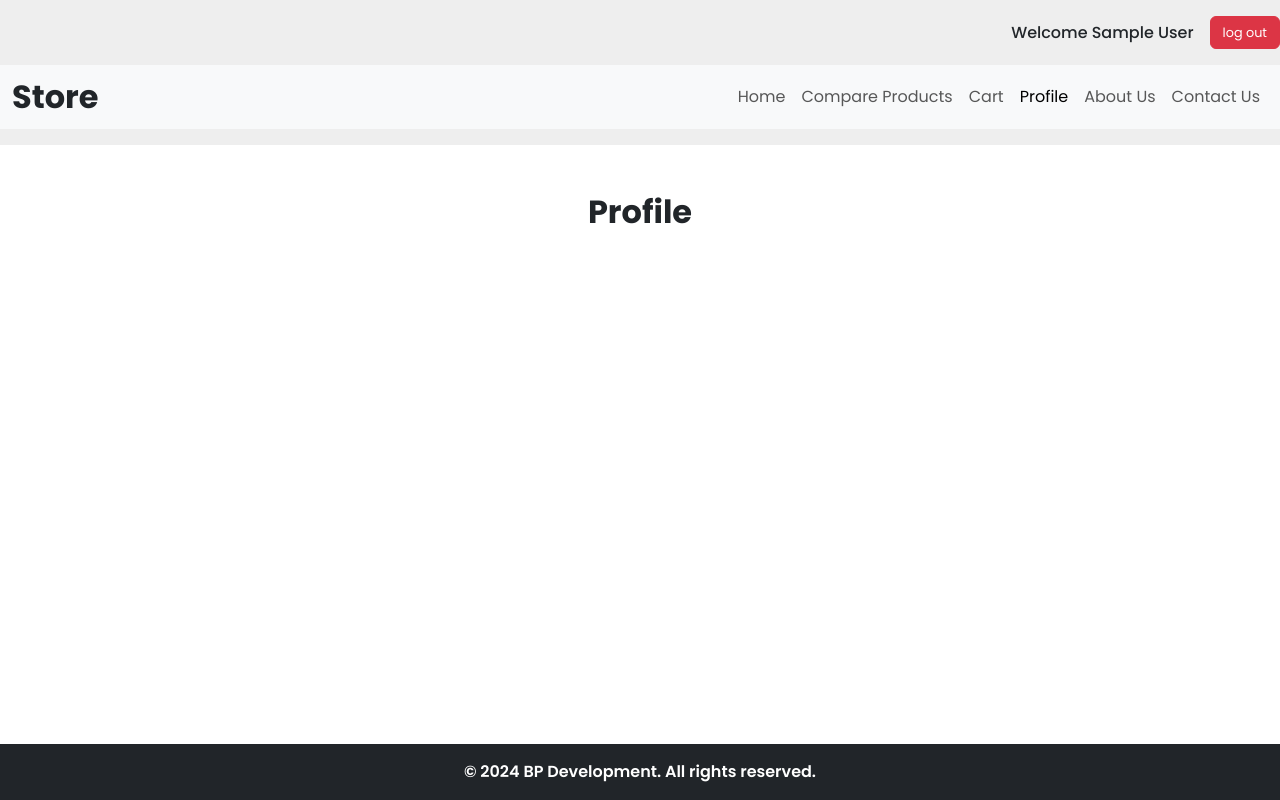
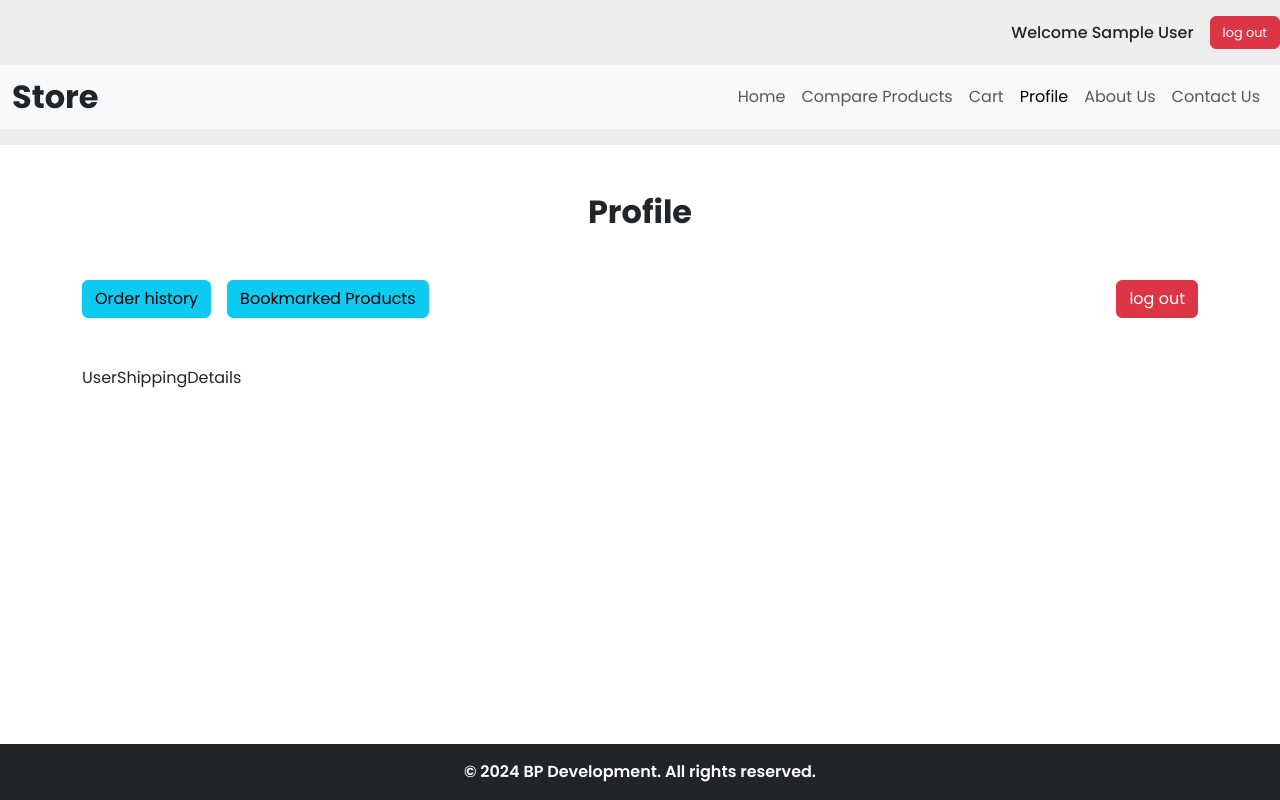
Before and after one commit to bojan-ski/react-products-store-dummy-json, a React (Vite) app: page /profile in a window 1280 px wide. Built offline with nearby package versions, Linux system fonts and the light colour scheme; no server answers; the database is empty; sample sign-in values are in the browser's storage.

Commit message:
start work or profile features. Profile.jsx updated, OrderHistory.jsx and BookmarkedProducts.jsx pages created. App.jsx routes updated

```diff
--- a/src/App.jsx
+++ b/src/App.jsx
@@ -10,6 +10,8 @@ import CompareProducts from "./pages/CompareProducts"
 import Cart from "./pages/Cart"
 import Checkout from "./pages/Checkout"
 import Profile from "./pages/Profile"
+import OrderHistory from "./pages/OrderHistory"
+import BookmarkedProducts from "./pages/BookmarkedProducts"
 import About from "./pages/About"
 import ContactUs from "./pages/ContactUs"
 import ErrorPage from "./pages/ErrorPage"
@@ -20,7 +22,7 @@ import PrivateRoute from "./private/PrivateRoute"
 // LOADERS
 import { loader as listOfProductsLoader } from "./pages/Dashboard"
 import { loader as selectedProductLoader } from "./pages/SelectedProduct"
-import { loader as userOrderHistoryLoader } from "./pages/Profile"
+import { loader as userOrderHistoryLoader } from "./pages/OrderHistory"
 
 
 const router = createBrowserRouter([
@@ -75,9 +77,28 @@ const router = createBrowserRouter([
       // },
       {
         path: 'profile',
-        element: <Profile />,
-        loader: userOrderHistoryLoader
+        children: [
+          {
+            index: true,
+            element: <Profile />,
+          },
+          {
+            path: 'order-history',
+            // element: <OrderHistory />,
+            element: <PrivateRoute><OrderHistory /></PrivateRoute>,
+            loader: userOrderHistoryLoader
+          },
+          {
+            path: 'bookmarked-products',
+            element: <PrivateRoute><BookmarkedProducts /></PrivateRoute>,
+          },
+        ]
       },
+      // {
+      //   path: 'profile/order-history',
+      //   element: <OrderHistory />,
+      //   loader: userOrderHistoryLoader
+      // },
       {
         path: 'about',
         element: <About />,
--- a/src/api/fetchUserOrderHistoryFromDB.js
+++ b/src/api/fetchUserOrderHistoryFromDB.js
@@ -18,7 +18,7 @@ const fetchUserOrderHistoryFromDB = async () => {
         let userOrderHistory = []
 
         querySnapshot.forEach((order) => {
-            console.log(order);
+            // console.log(order);
             return userOrderHistory.push({
                 id: order.id,
                 data: order.data()
--- /dev/null
+++ b/src/components/profilePage/UserShippingDetails.jsx
@@ -0,0 +1,9 @@
+const UserShippingDetails = () => {
+  return (
+    <section className="my-5">
+        UserShippingDetails
+    </section>
+  )
+}
+
+export default UserShippingDetails
--- /dev/null
+++ b/src/pages/BookmarkedProducts.jsx
@@ -0,0 +1,9 @@
+
+
+const BookmarkedProducts = () => {
+  return (
+    <div>BookmarkedProducts</div>
+  )
+}
+
+export default BookmarkedProducts
--- /dev/null
+++ b/src/pages/OrderHistory.jsx
@@ -0,0 +1,36 @@
+import { Link, useLoaderData } from "react-router-dom"
+// api func
+import fetchUserOrderHistoryFromFirebase from '../api/fetchUserOrderHistoryFromDB'
+// components
+import PageHeader from "../components/PageHeader"
+
+
+// LOADER
+export const loader = async () => {
+    const userOrderHistory = await fetchUserOrderHistoryFromFirebase()
+    console.log(userOrderHistory);
+    return userOrderHistory
+}
+
+import React from 'react'
+
+const OrderHistory = () => {
+    // const userOrderHistory = useLoaderData()
+    // console.log(userOrderHistory);
+
+
+    return (
+        <div className="order-history-page">
+            <div className="container">
+
+                <PageHeader page="Order History" />
+
+                <section>
+
+                </section>
+            </div>
+        </div>
+    )
+}
+
+export default OrderHistory
--- a/src/pages/Profile.jsx
+++ b/src/pages/Profile.jsx
@@ -1,10 +1,11 @@
-import { useLoaderData } from "react-router-dom"
+import { Link, useLoaderData } from "react-router-dom"
 // context
 import { useGlobalContext } from "../context"
 // api func
 import fetchUserOrderHistoryFromFirebase from '../api/fetchUserOrderHistoryFromDB'
 // components
 import PageHeader from "../components/PageHeader"
+import UserShippingDetails from "../components/profilePage/UserShippingDetails"
 
 
 // LOADER
@@ -21,15 +22,29 @@ const Profile = () => {
   // console.log(userOrderHistory);
 
   return (
-    <div className="profile-page text-center">
+    <div className="profile-page">
       <div className="container">
 
         <PageHeader page="Profile" />
 
         {userProfileDetails.userName ? (
-          <section>
+          <>
+            <div className="profile-btn-container d-flex align-items-center justify-content-between">
+              <div>
+                <Link to='/profile/order-history' className='btn-info btn me-3'>
+                  Order history
+                </Link>
+                <Link to='/profile/bookmarked-products' className='btn-info btn me-3'>
+                  Bookmarked Products
+                </Link>
+              </div>
+              <button className='btn btn-danger' onClick={logOutUser}>
+                log out
+              </button>
+            </div>
 
-          </section>
+            <UserShippingDetails />
+          </>
         ) : (
           <h1>Please login</h1>
         )}
```
